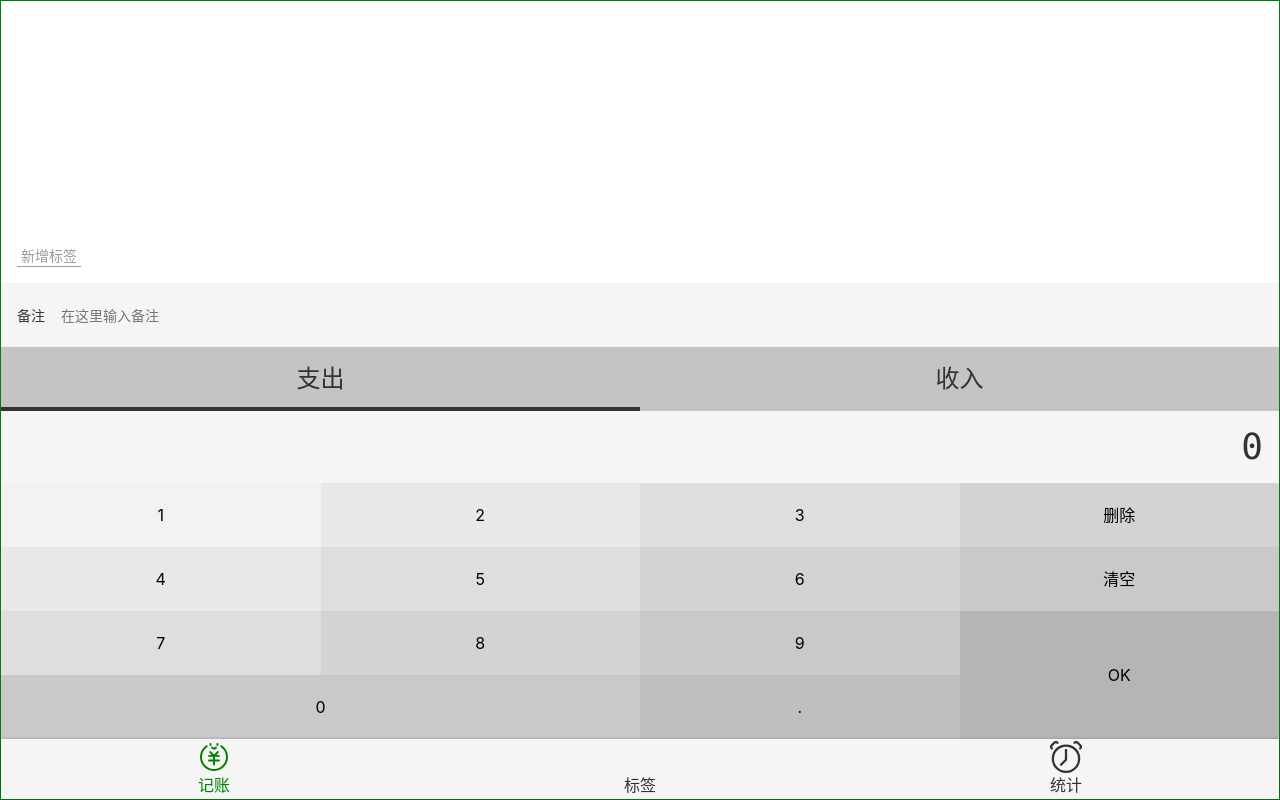
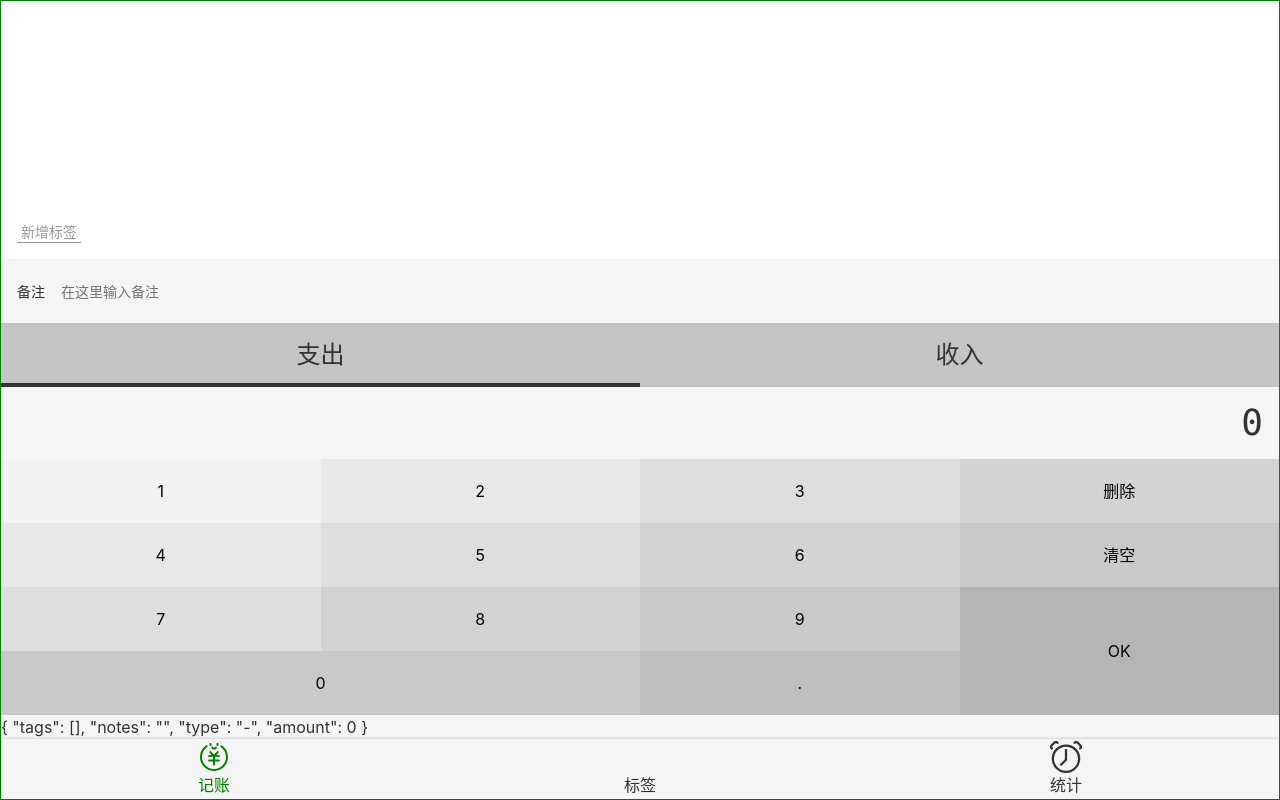
Before and after one commit to wsmnnmm/Rich-vue, a Vue app: page /labels/edit/1#/Money in a window 1280 px wide. Built offline with nearby package versions, Linux system fonts and the light colour scheme.

Commit message:
修复value被赋值的问题

```diff
--- a/src/components/Money/FromItem.vue
+++ b/src/components/Money/FromItem.vue
@@ -3,7 +3,8 @@
     <label class="formItem">
       <span class="name">{{ this.fieldName }}</span>
       <input type="text"
-             v-model="value"
+             :value="value"
+             @input="onValueChanged($event.target.value)"
              :placeholder="this.placeholder">
     </label>
   </div>
--- a/src/views/Money.vue
+++ b/src/views/Money.vue
@@ -1,5 +1,6 @@
 <template>
   <Layout class-prefix="layout">
+    {{ record }}
     <NumberPad :value.sync="record.amount" @submit="saveRecord"/>
     <Types :value.sync="record.type"/>
     <div class="notes">
```
